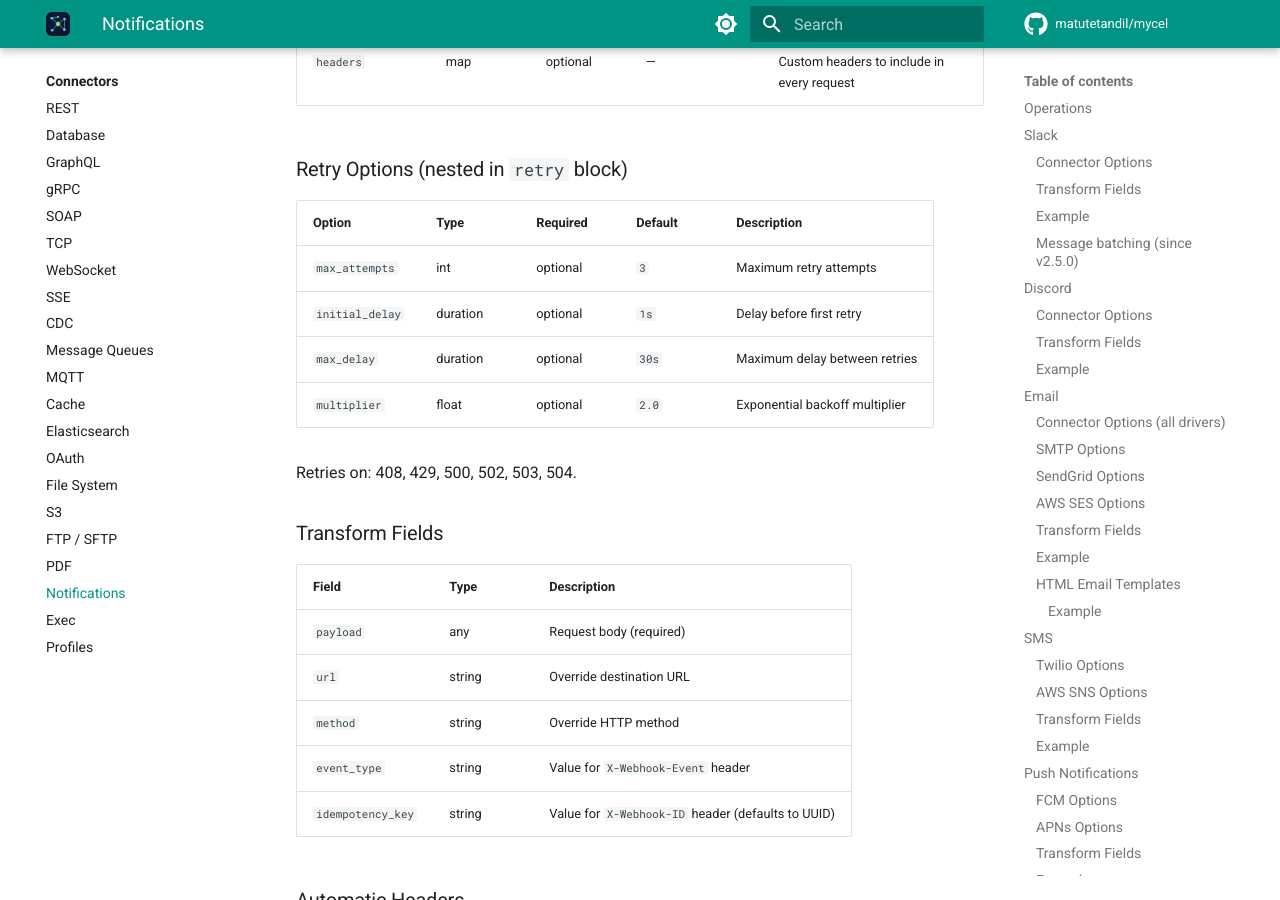
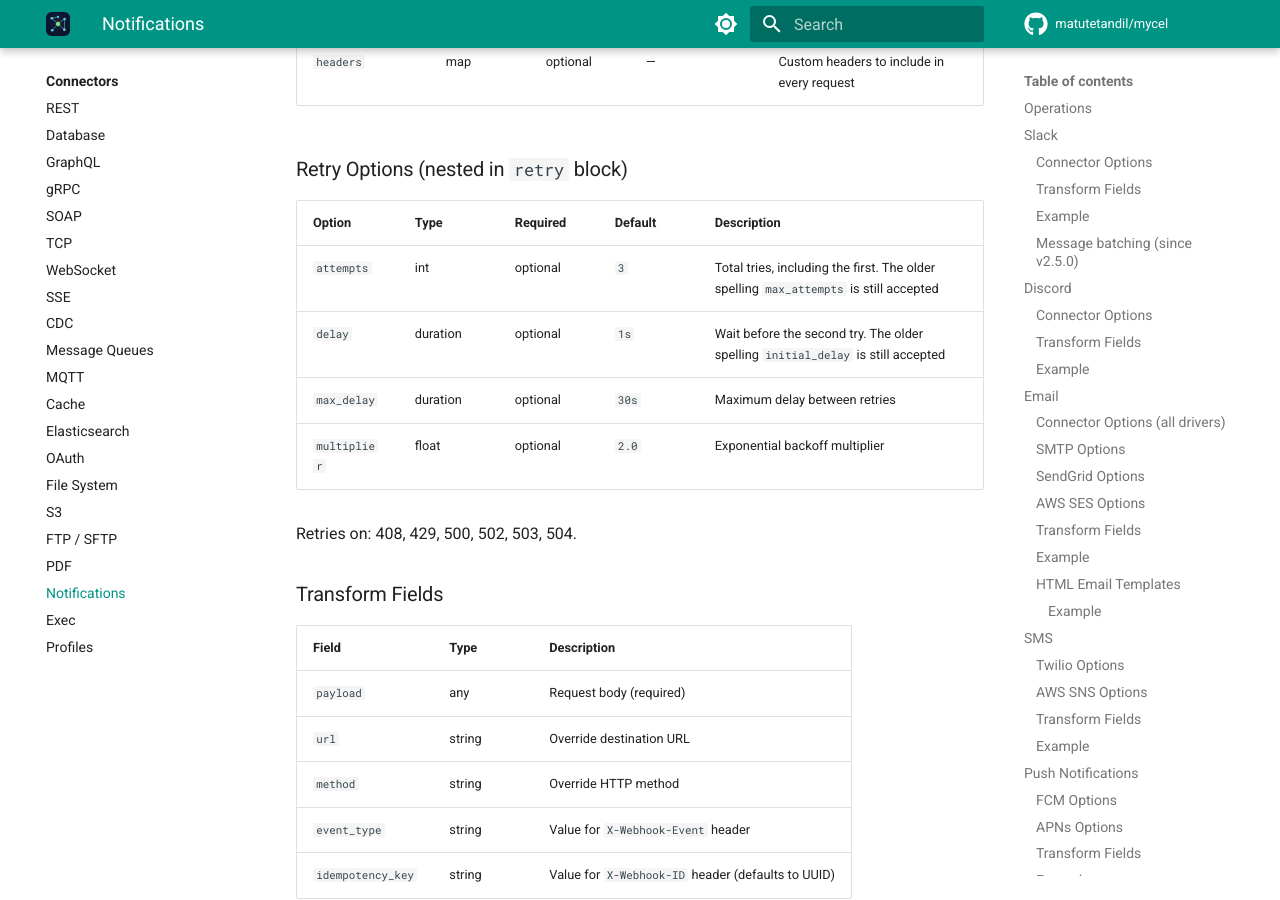
Before and after one commit to matutetandil/mycel, an MkDocs documentation site: the page built from docs/connectors/notifications.md, in a window 1280 px wide and 900 px high, scrolled down 16464 px. Built offline with MkDocs 1.6.1 and Material for MkDocs 9.7.7, drawn with Linux system fonts in a browser that asks for light colours; comment, search, counter and statistics services are not loaded; some of the changed text lies outside the part shown.

```diff
--- a/docs/connectors/notifications.md
+++ b/docs/connectors/notifications.md
@@ -615,8 +615,8 @@ connector "webhooks_in" {
 
 | Option | Type | Required | Default | Description |
 |--------|------|----------|---------|-------------|
-| `max_attempts` | int | optional | `3` | Maximum retry attempts |
-| `initial_delay` | duration | optional | `1s` | Delay before first retry |
+| `attempts` | int | optional | `3` | Total tries, including the first. The older spelling `max_attempts` is still accepted |
+| `delay` | duration | optional | `1s` | Wait before the second try. The older spelling `initial_delay` is still accepted |
 | `max_delay` | duration | optional | `30s` | Maximum delay between retries |
 | `multiplier` | float | optional | `2.0` | Exponential backoff multiplier |
 
```
Also changed, not shown: other parts of docs/connectors/notifications.md (+2 -2 lines), CHANGELOG.md (+5 -0 lines), DISCREPANCIES.md (+5 -3 lines), examples/exec/README.md (+1 -1 lines).
